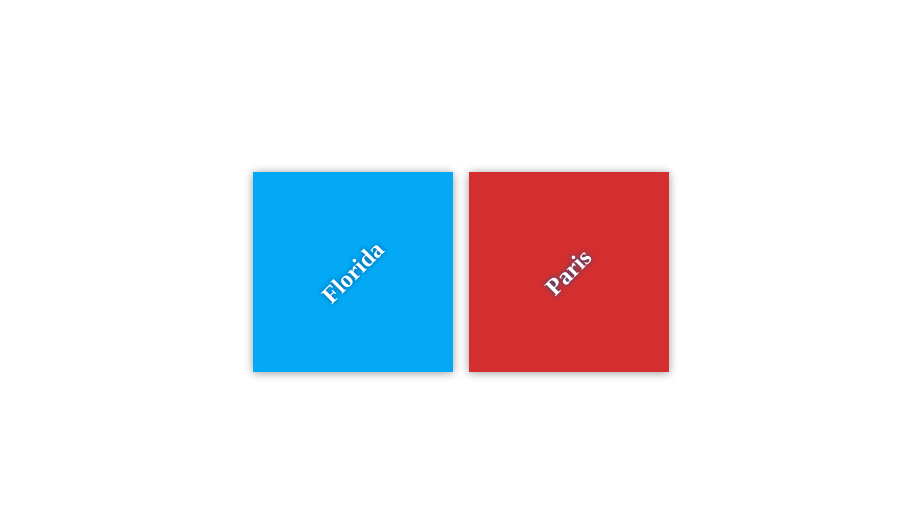
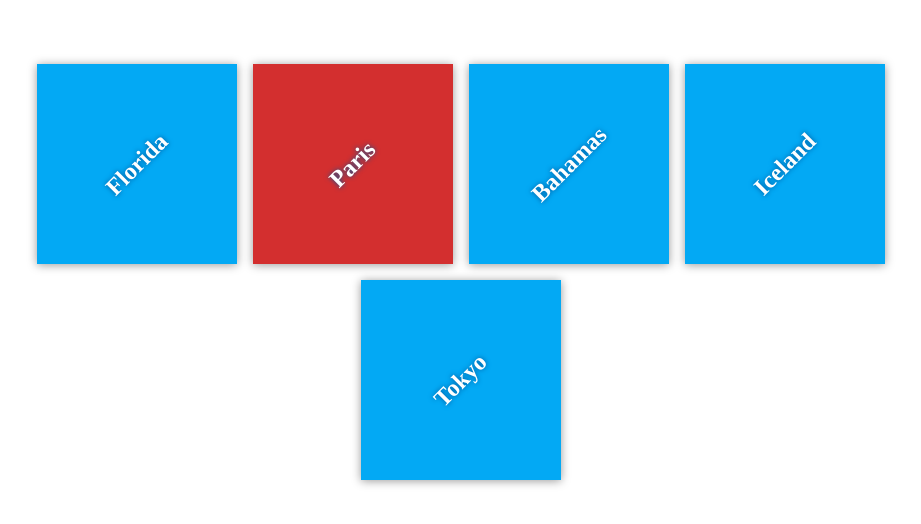
Before and after one commit to BocianAJ/my-travel-plans, a plain HTML site: page index.html in a window 1280 px wide. Shown: the part 128-652 px from the top of the page, without its empty margins (179-1100 px from the left). Drawn offline with Linux system fonts and the light colour scheme.

Commit message:
Add my travel destinations

```diff
--- a/index.html
+++ b/index.html
@@ -13,9 +13,17 @@
             <div class="destination" id="florida">
                 <h2>Florida</h2>
             </div>
-
             <div class="destination" id="paris">
                 <h2>Paris</h2>
+            </div>
+            <div class="destination" id="bahamas">
+                <h2>Bahamas</h2>
+            </div>
+            <div class="destination" id="iceland">
+                <h2>Iceland</h2>
+            </div>
+            <div class="destination" id="tokyo">
+                <h2>Tokyo</h2>
             </div>
         </div>
     </div>
```
